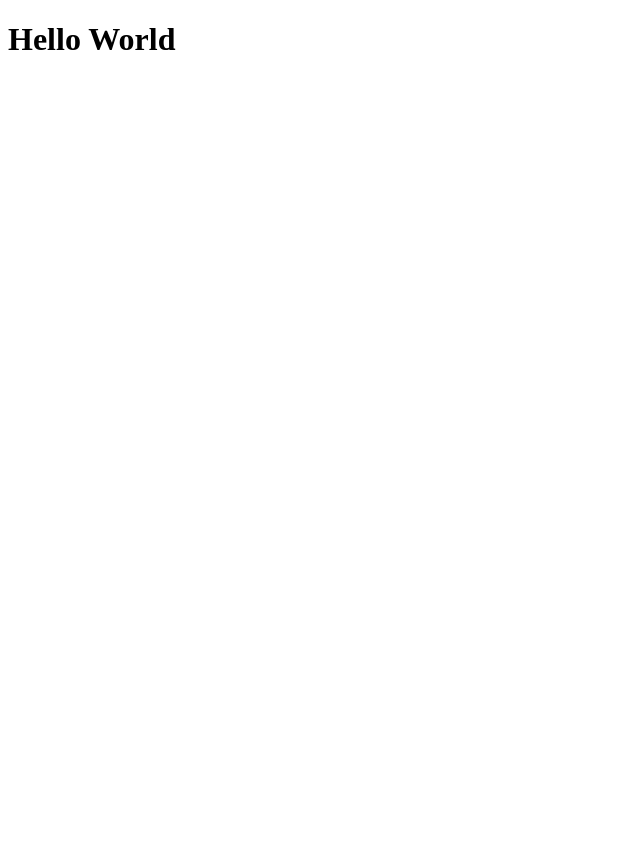
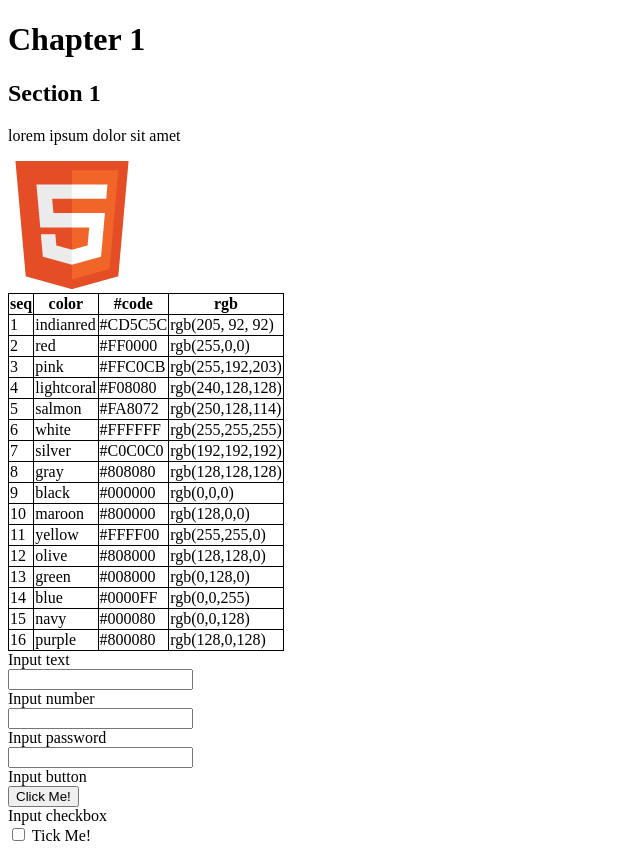
Before and after one commit to thephann/github-pages, a plain HTML site: page docs/index.html in a window 1280 px wide. Shown: the whole page, without its empty margins (0-640 px from the left). Before the commit the page ends 800 px from the top, so only its background shows below. Drawn offline with Linux system fonts and the light colour scheme.

Commit message:
change project

```diff
--- a/docs/index.html
+++ b/docs/index.html
@@ -1,10 +1,144 @@
 <!DOCTYPE html>
 <html>
-<head>
-	<title>Home</title>
-	<meta charset="utf-8">
-</head>
-<body>
-	<h1>Hello World</h1>
-</body>
+    <head>
+        <title>Bài tập lập trình 1</title>
+        <style>
+            table, th, td {
+                 border: 1px solid black;
+                 border-collapse: collapse;
+}
+        </style>
+    </head>
+    <body>
+        <div class="paragraph">
+            <h1>Chapter 1</h1>
+            <h2>Section 1</h2>
+            <p>lorem ipsum dolor sit amet</p>
+        </div>
+        <div class="image">
+            <img src="/html5.gif" alt="my image">
+        </div>
+        <div class="table">
+            <table>
+                <tr>
+                    <th>seq</th>
+                    <th>color</th>
+                    <th>#code</th>
+                    <th>rgb</th>
+                </tr>
+                <tr>
+                    <td>1</td>
+                    <td>indianred</td>
+                    <td>#CD5C5C</td>
+                    <td>rgb(205, 92, 92)</td>
+                </tr>
+                <tr>
+                    <td>2</td>
+                    <td>red</td>
+                    <td>#FF0000</td>
+                    <td>rgb(255,0,0)</td>
+                </tr>
+                <tr>
+                    <td>3</td>
+                    <td>pink</td>
+                    <td>#FFC0CB</td>
+                    <td>rgb(255,192,203)</td>
+                </tr>
+                <tr>
+                    <td>4</td>
+                    <td>lightcoral</td>
+                    <td>#F08080</td>
+                    <td>rgb(240,128,128)</td>
+                </tr>
+                <tr>
+                    <td>5</td>
+                    <td>salmon</td>
+                    <td>#FA8072</td>
+                    <td>rgb(250,128,114)</td>
+                </tr>
+                <tr>
+                    <td>6</td>
+                    <td>white</td>
+                    <td>#FFFFFF</td>
+                    <td>rgb(255,255,255)</td>
+                </tr>
+                <tr>
+                    <td>7</td>
+                    <td>silver</td>
+                    <td>#C0C0C0</td>
+                    <td>rgb(192,192,192)</td>
+                </tr>
+                <tr>
+                    <td>8</td>
+                    <td>gray</td>
+                    <td>#808080</td>
+                    <td>rgb(128,128,128)</td>
+                </tr>
+                <tr>
+                    <td>9</td>
+                    <td>black</td>
+                    <td>#000000</td>
+                    <td>rgb(0,0,0)</td>
+                </tr>
+                <tr>
+                    <td>10</td>
+                    <td>maroon</td>
+                    <td>#800000</td>
+                    <td>rgb(128,0,0)</td>
+                </tr>
+                <tr>
+                    <td>11</td>
+                    <td>yellow</td>
+                    <td>#FFFF00</td>
+                    <td>rgb(255,255,0)</td>
+                </tr>
+                <tr>
+                    <td>12</td>
+                    <td>olive</td>
+                    <td>#808000</td>
+                    <td>rgb(128,128,0)</td>
+                </tr>
+                <tr>
+                    <td>13</td>
+                    <td>green</td>
+                    <td>#008000</td>
+                    <td>rgb(0,128,0)</td>
+                </tr>
+                <tr>
+                    <td>14</td>
+                    <td>blue</td>
+                    <td>#0000FF</td>
+                    <td>rgb(0,0,255)</td>
+                </tr>
+                <tr>
+                    <td>15</td>
+                    <td>navy</td>
+                    <td>#000080</td>
+                    <td>rgb(0,0,128)</td>
+                </tr>
+                <tr>
+                    <td>16</td>
+                    <td>purple</td>
+                    <td>#800080</td>
+                    <td>rgb(128,0,128)</td>
+                </tr>
+            </table>
+
+        </div>
+        <div class="form">
+            <form>
+                <label>Input text</label><br>
+                <input type="text"><br>
+                <label>Input number</label><br>
+                <input type="number"><br>
+                <label>Input password</label><br>
+                <input type="password"><br>
+                <label>Input button</label><br>
+                <input type="button" value="Click Me!"><br>
+                <label>Input checkbox</label><br>
+                <input type="checkbox" id ="checkboxId">
+                <label for="checkboxId">Tick Me!</label><br>
+            </form>
+        </div>
+    </body>
 </html>
```
Also changed, not shown: docs/html5.gif (added).
